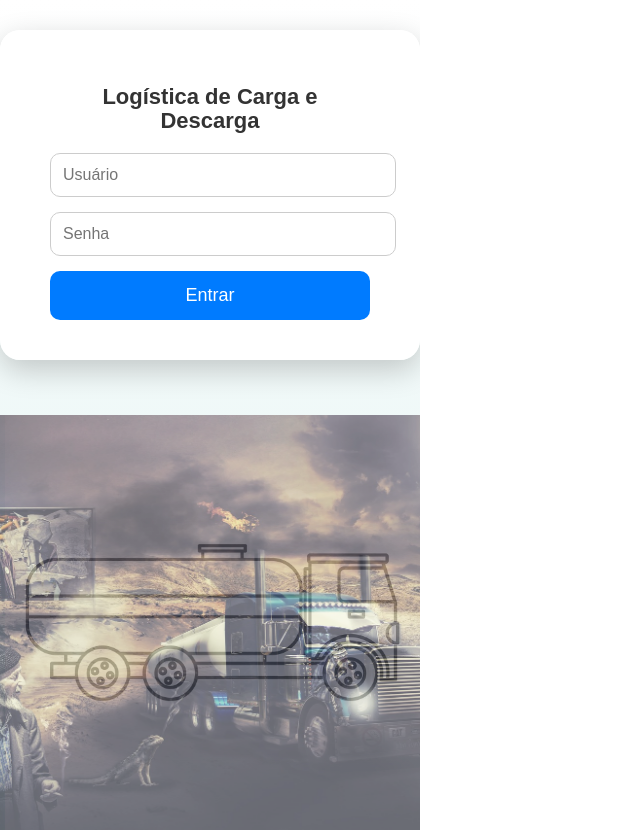
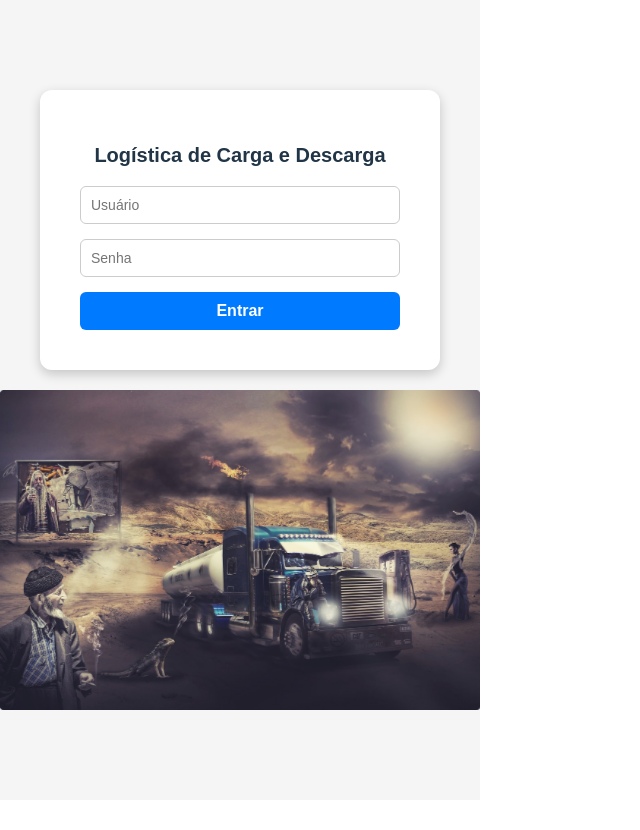
Before and after one commit to devoliveiracaetano/sistema-abastecimento, a React (Vite) app: page / in a window 1280 px wide. Shown: the whole page, without its empty margins (0-640 px from the left). After the commit the page ends 800 px from the top, so only its background shows below. Built offline with nearby package versions, Linux system fonts and the light colour scheme.

Commit message:
Configuracao da tela de login e cadastro de cargas

```diff
--- a/src/App.jsx
+++ b/src/App.jsx
@@ -1,14 +1,16 @@
-import { BrowserRouter as Router, Routes, Route } from "react-router-dom";
+import { BrowserRouter, Routes, Route } from "react-router-dom";
 import Login from "./components/Login";
-import Dashboard from "./pages/Dashboard";
+import ListaDeCargas from "./pages/ListaDeCargas";
+import InformacoesCarga from "./pages/InformacoesCarga";
 
 export default function App() {
   return (
-    <Router>
+    <BrowserRouter>
       <Routes>
         <Route path="/" element={<Login />} />
-        <Route path="/dashboard" element={<Dashboard />} />
+        <Route path="/lista-cargas" element={<ListaDeCargas />} />
+        <Route path="/informacoes-carga" element={<InformacoesCarga />} />
       </Routes>
-    </Router>
+    </BrowserRouter>
   );
 }
--- a/src/components/Login.css
+++ b/src/components/Login.css
@@ -1,94 +1,84 @@
 .login-container {
   display: flex;
+  flex-direction: column;
+  align-items: center;
   justify-content: center;
-  align-items: flex-start; /* login mais para cima */
-  height: 100vh;
-  padding-top: 30px; /* diminui espaço no topo */
-  background: linear-gradient(to top, #e0f2f1, #fff);
-  position: relative;
-  overflow: hidden;
+  min-height: 100vh;
   font-family: Arial, sans-serif;
+  background-color: #f5f5f5;
 }
 
-.login-background img {
-  position: absolute;
-  bottom: 0;
-  max-height: 50%;
-  opacity: 0.6;
+.login-form {
+  background-color: #fff;
+  padding: 40px;
+  border-radius: 12px;
+  box-shadow: 0 4px 12px rgba(0, 0, 0, 0.2);
+  display: flex;
+  flex-direction: column;
+  width: 320px;
+  text-align: center;
+  position: relative;
+  z-index: 2;
 }
 
-.caminhao-bg {
-  left: -20%;
-  animation: caminhando 6s infinite alternate;
+.login-form h1 {
+  margin-bottom: 20px;
+  font-size: 20px;
+  font-weight: bold;
 }
 
-.posto-bg {
-  right: 0;
-  opacity: 0.5;
+.login-form input {
+  margin-bottom: 15px;
+  padding: 10px;
+  border-radius: 6px;
+  border: 1px solid #ccc;
+  font-size: 14px;
 }
 
-@keyframes caminhando {
-  0% {
-    transform: translateX(0);
-  }
-  100% {
-    transform: translateX(20px);
-  }
+.login-form button {
+  padding: 10px;
+  border-radius: 6px;
+  border: none;
+  background-color: #007bff;
+  color: #fff;
+  cursor: pointer;
+  font-weight: bold;
+  transition: background-color 0.3s ease;
 }
 
-.login-box {
-  z-index: 10;
-  background: rgba(255, 255, 255, 0.95);
-  padding: 40px 50px; /* ajusta altura do box */
-  border-radius: 20px;
-  box-shadow: 0 10px 30px rgba(0, 0, 0, 0.2);
-  text-align: center;
-  width: 320px;
-}
-
-.login-title {
-  font-size: 22px; /* menor que antes */
-  margin-bottom: 20px; /* reduz espaço abaixo do título */
-  color: #333;
-}
-
-.login-box input {
-  display: block;
-  width: 100%;
-  margin-bottom: 15px;
-  padding: 12px;
-  border-radius: 10px;
-  border: 1px solid #ccc;
-  font-size: 16px;
-}
-
-.login-box button {
-  width: 100%;
-  padding: 14px;
-  border-radius: 10px;
-  border: none;
-  background-color: #007bff;
-  color: white;
-  font-size: 18px;
-  cursor: pointer;
-  transition: 0.3s;
-}
-
-.login-box button:hover {
+.login-form button:hover {
   background-color: #0056b3;
 }
 
-/* Mobile */
-@media (max-width: 600px) {
-  .login-container {
-    padding-top: 20px;
+/* Container da imagem animada */
+.login-image-wrapper {
+  margin-top: 20px;
+  width: 100%;
+  max-width: 500px;
+  display: flex;
+  justify-content: center;
+  align-items: center;
+  overflow: hidden;
+}
+
+.animated-image {
+  width: 100%;
+  max-width: 480px;
+  height: auto;
+  border-radius: 12px;
+  box-shadow: 0 4px 12px rgba(0, 0, 0, 0.2);
+  animation: pulse 3s ease-in-out infinite;
+}
+
+/* Animação suave de escala */
+@keyframes pulse {
+  0%,
+  100% {
+    transform: scale(1);
+    opacity: 0.9;
   }
-  .login-box {
-    width: 90%;
-    padding: 30px 20px;
-  }
-  .login-title {
-    font-size: 18px;
-    margin-bottom: 15px;
+  50% {
+    transform: scale(1.05);
+    opacity: 1;
   }
 }
--- a/src/components/Login.jsx
+++ b/src/components/Login.jsx
@@ -1,22 +1,27 @@
 import React from "react";
+import { useNavigate } from "react-router-dom";
 import "./Login.css";
-import caminhaoImg from "../assets/caminhao1.jpg";
-import postoImg from "../assets/caminhao4.png";
+import caminhao1 from "../assets/caminhao1.jpg";
 
 export default function Login() {
+  const navigate = useNavigate();
+
+  const handleLogin = (e) => {
+    e.preventDefault();
+    navigate("/lista-cargas");
+  };
+
   return (
     <div className="login-container">
-      <div className="login-background">
-        <img src={postoImg} alt="Posto de gasolina" className="posto-bg" />
-        <img src={caminhaoImg} alt="Caminhão-tanque" className="caminhao-bg" />
-      </div>
-      <div className="login-box">
-        <h1 className="login-title">Logística de Carga e Descarga</h1>
-        <form>
-          <input type="text" placeholder="Usuário" />
-          <input type="password" placeholder="Senha" />
-          <button type="submit">Entrar</button>
-        </form>
+      <form className="login-form" onSubmit={handleLogin}>
+        <h1>Logística de Carga e Descarga</h1>
+        <input type="text" placeholder="Usuário" required />
+        <input type="password" placeholder="Senha" required />
+        <button type="submit">Entrar</button>
+      </form>
+
+      <div className="login-image-wrapper">
+        <img src={caminhao1} alt="Caminhão" className="animated-image" />
       </div>
     </div>
   );
--- a/src/pages/Dashboard.jsx
+++ /dev/null
@@ -1,9 +0,0 @@
-import React from "react";
-
-export default function Dashboard() {
-  return (
-    <div>
-      <h1>Pagina Deshboard</h1>
-    </div>
-  );
-}
--- /dev/null
+++ b/src/pages/InformacoesCarga.css
@@ -0,0 +1,64 @@
+.informacoes-carga-container {
+  max-width: 500px;
+  margin: 40px auto;
+  padding: 20px;
+  font-family: Arial, sans-serif;
+}
+
+h1 {
+  text-align: center;
+  margin-bottom: 20px;
+}
+
+.form-group {
+  display: flex;
+  flex-direction: column;
+  margin-bottom: 15px;
+}
+
+.form-group label {
+  margin-bottom: 5px;
+  font-weight: bold;
+}
+
+.form-group input[type="text"],
+.form-group input[type="file"],
+.form-group select {
+  padding: 8px;
+  border-radius: 5px;
+  border: 1px solid #ccc;
+}
+
+.foto-carga {
+  margin-top: 10px;
+  width: 100%;
+  max-height: 300px;
+  object-fit: cover;
+  border-radius: 8px;
+}
+
+.salvar-btn {
+  display: block;
+  width: 100%;
+  padding: 10px;
+  background-color: #007bff;
+  color: white;
+  font-size: 16px;
+  border: none;
+  border-radius: 6px;
+  cursor: pointer;
+  margin-top: 15px;
+}
+
+.salvar-btn:hover {
+  background-color: #0056b3;
+}
+
+.mensagem-sucesso {
+  margin-top: 15px;
+  padding: 10px;
+  background-color: #28a745;
+  color: white;
+  text-align: center;
+  border-radius: 6px;
+}
--- /dev/null
+++ b/src/pages/InformacoesCarga.jsx
@@ -0,0 +1,122 @@
+import React, { useState } from "react";
+import { useNavigate } from "react-router-dom";
+import "./InformacoesCarga.css";
+
+export default function InformacoesCarga() {
+  const navigate = useNavigate();
+
+  const [placa, setPlaca] = useState("");
+  const [motorista, setMotorista] = useState("");
+  const [posto, setPosto] = useState("");
+  const [produto, setProduto] = useState("");
+  const [foto, setFoto] = useState(null);
+  const [salvo, setSalvo] = useState(false);
+
+  const motoristasMock = [
+    "João Silva",
+    "Maria Souza",
+    "Carlos Pereira",
+    "Ana Lima",
+    "Pedro Santos",
+  ];
+  const postosMock = [
+    "Posto Central",
+    "Posto Sul",
+    "Posto Norte",
+    "Posto Leste",
+    "Posto Oeste",
+  ];
+  const produtosMock = [
+    "Diesel",
+    "Gasolina",
+    "Etanol",
+    "Querosene",
+    "Óleo Lubrificante",
+  ];
+
+  const handleFotoChange = (e) => {
+    if (e.target.files && e.target.files[0]) {
+      setFoto(URL.createObjectURL(e.target.files[0]));
+    }
+  };
+
+  const handleSalvar = () => {
+    // Aqui você pode enviar para API
+    setSalvo(true);
+    setTimeout(() => {
+      setSalvo(false);
+      navigate("/lista-cargas"); // volta para lista
+    }, 5000); // mensagem por 5 segundos
+  };
+
+  return (
+    <div className="informacoes-carga-container">
+      <h1>Informações de Carga</h1>
+
+      <div className="form-group">
+        <label>Placa do Veículo</label>
+        <input
+          type="text"
+          value={placa}
+          onChange={(e) => setPlaca(e.target.value)}
+        />
+      </div>
+
+      <div className="form-group">
+        <label>Motorista</label>
+        <input
+          type="text"
+          value={motorista}
+          onChange={(e) => setMotorista(e.target.value)}
+          list="motoristas"
+        />
+        <datalist id="motoristas">
+          {motoristasMock.map((m, i) => (
+            <option key={i} value={m} />
+          ))}
+        </datalist>
+      </div>
+
+      <div className="form-group">
+        <label>Posto</label>
+        <input
+          type="text"
+          value={posto}
+          onChange={(e) => setPosto(e.target.value)}
+          list="postos"
+        />
+        <datalist id="postos">
+          {postosMock.map((p, i) => (
+            <option key={i} value={p} />
+          ))}
+        </datalist>
+      </div>
+
+      <div className="form-group">
+        <label>Produto Carregado</label>
+        <select value={produto} onChange={(e) => setProduto(e.target.value)}>
+          <option value="">Selecione o produto</option>
+          {produtosMock.map((prod, i) => (
+            <option key={i} value={prod}>
+              {prod}
+            </option>
+          ))}
+        </select>
+      </div>
+
+      <div className="form-group">
+        <label>Foto com Horário de Carregamento</label>
+        <input type="file" accept="image/*" onChange={handleFotoChange} />
+        {foto && <img src={foto} alt="Carga" className="foto-carga" />}
+      </div>
+
+      <button className="salvar-btn" onClick={handleSalvar}>
+        Salvar
+      </button>
+
+      {salvo && (
+        <div className="mensagem-sucesso">Carga salva com sucesso!</div>
+      )}
+    </div>
+  );
+}
--- /dev/null
+++ b/src/pages/ListaDeCargas.css
@@ -0,0 +1,123 @@
+/* ListaDeCargas.css */
+
+.lista-cargas-container {
+  padding: 20px;
+  font-family: Arial, sans-serif;
+  transition: opacity 0.5s ease;
+}
+
+.fade-in {
+  opacity: 1;
+}
+
+.fade-out {
+  opacity: 0;
+}
+
+h1 {
+  text-align: center;
+  margin-bottom: 20px;
+}
+
+/* Top buttons */
+.top-buttons {
+  display: flex;
+  justify-content: center;
+  gap: 10px;
+  margin-bottom: 20px;
+}
+
+.nova-carga-btn,
+.voltar-btn,
+.ver-foto-btn {
+  padding: 10px 15px;
+  border-radius: 6px;
+  border: none;
+  cursor: pointer;
+  font-weight: bold;
+}
+
+.nova-carga-btn {
+  background-color: #28a745;
+  color: white;
+}
+
+.nova-carga-btn:hover {
+  background-color: #218838;
+}
+
+.voltar-btn {
+  background-color: #6c757d;
+  color: white;
+}
+
+.voltar-btn:hover {
+  background-color: #5a6268;
+}
+
+.ver-foto-btn {
+  background-color: #007bff;
+  color: white;
+}
+
+.ver-foto-btn:hover {
+  background-color: #0056b3;
+}
+
+/* Table */
+.cargas-table {
+  width: 100%;
+  border-collapse: collapse;
+  text-align: left;
+}
+
+.cargas-table th,
+.cargas-table td {
+  padding: 10px;
+  border-bottom: 1px solid #ddd;
+}
+
+.cargas-table th {
+  background-color: #f2f2f2;
+}
+
+/* Status highlight */
+.status.enviado {
+  color: white;
+  background-color: #28a745;
+  padding: 5px 10px;
+  border-radius: 6px;
+  text-align: center;
+  font-weight: bold;
+}
+
+/* Popup foto */
+.popup-foto-overlay {
+  position: fixed;
+  top: 0;
+  left: 0;
+  width: 100%;
+  height: 100%;
+  background-color: rgba(0, 0, 0, 0.7);
+  display: flex;
+  justify-content: center;
+  align-items: center;
+  z-index: 1000;
+}
+
+.popup-foto-content {
+  background: white;
+  padding: 20px;
+  border-radius: 12px;
+  max-width: 90%;
+  max-height: 90%;
+  display: flex;
+  justify-content: center;
+  align-items: center;
+}
+
+.popup-foto-content img {
+  max-width: 100%;
+  max-height: 100%;
+  border-radius: 12px;
+}
--- /dev/null
+++ b/src/pages/ListaDeCargas.jsx
@@ -0,0 +1,136 @@
+import React, { useState, useEffect } from "react";
+import { useNavigate } from "react-router-dom";
+import "./ListaDeCargas.css";
+import caminhao1 from "../assets/caminhao1.jpg";
+import caminhao3 from "../assets/caminhao3.png";
+import caminhao4 from "../assets/caminhao4.png";
+
+export default function ListaDeCargas() {
+  const navigate = useNavigate();
+  const [fadeOut, setFadeOut] = useState(false);
+  const [popupFoto, setPopupFoto] = useState(null);
+
+  const handleVoltar = () => {
+    setFadeOut(true);
+    setTimeout(() => {
+      navigate("/"); // volta para login
+    }, 500);
+  };
+
+  const handleNovaCarga = () => {
+    navigate("/informacoes-carga");
+  };
+
+  const cargasMock = [
+    {
+      id: 1,
+      placa: "ABC-1234",
+      motorista: "João Silva",
+      posto: "Posto Central",
+      produto: "Diesel",
+      status: "Enviado",
+      foto: caminhao1,
+    },
+    {
+      id: 2,
+      placa: "DEF-5678",
+      motorista: "Maria Souza",
+      posto: "Posto Sul",
+      produto: "Gasolina",
+      status: "Enviado",
+      foto: caminhao3,
+    },
+    {
+      id: 3,
+      placa: "GHI-9012",
+      motorista: "Carlos Pereira",
+      posto: "Posto Norte",
+      produto: "Etanol",
+      status: "Enviado",
+      foto: caminhao4,
+    },
+    {
+      id: 4,
+      placa: "JKL-3456",
+      motorista: "Ana Lima",
+      posto: "Posto Leste",
+      produto: "Diesel",
+      status: "Enviado",
+      foto: caminhao1,
+    },
+    {
+      id: 5,
+      placa: "MNO-7890",
+      motorista: "Pedro Santos",
+      posto: "Posto Oeste",
+      produto: "Gasolina",
+      status: "Enviado",
+      foto: caminhao3,
+    },
+  ];
+
+  const [cargas, setCargas] = useState([]);
+
+  useEffect(() => {
+    setCargas(cargasMock);
+  }, []);
+
+  return (
+    <div
+      className={`lista-cargas-container ${fadeOut ? "fade-out" : "fade-in"}`}
+    >
+      <h1>Lista de Cargas</h1>
+      <div className="top-buttons">
+        <button className="nova-carga-btn" onClick={handleNovaCarga}>
+          Criar Nova Carga
+        </button>
+        <button className="voltar-btn" onClick={handleVoltar}>
+          Voltar para o Menu
+        </button>
+      </div>
+
+      <table className="cargas-table">
+        <thead>
+          <tr>
+            <th>Placa</th>
+            <th>Motorista</th>
+            <th>Posto</th>
+            <th>Produto</th>
+            <th>Status</th>
+            <th>Foto</th>
+          </tr>
+        </thead>
+        <tbody>
+          {cargas.map((carga) => (
+            <tr key={carga.id}>
+              <td>{carga.placa}</td>
+              <td>{carga.motorista}</td>
+              <td>{carga.posto}</td>
+              <td>{carga.produto}</td>
+              <td className={`status ${carga.status.toLowerCase()}`}>
+                {carga.status}
+              </td>
+              <td>
+                <button
+                  className="ver-foto-btn"
+                  onClick={() => setPopupFoto(carga.foto)}
+                >
+                  👁️
+                </button>
+              </td>
+            </tr>
+          ))}
+        </tbody>
+      </table>
+
+      {/* Popup de foto */}
+      {popupFoto && (
+        <div className="popup-foto-overlay" onClick={() => setPopupFoto(null)}>
+          <div className="popup-foto-content">
+            <img src={popupFoto} alt="Carga" />
+          </div>
+        </div>
+      )}
+    </div>
+  );
+}
```
Also changed, not shown: src/assets/Informacoescarga.jpg (renamed from src/assets/caminhao2.jpg).
